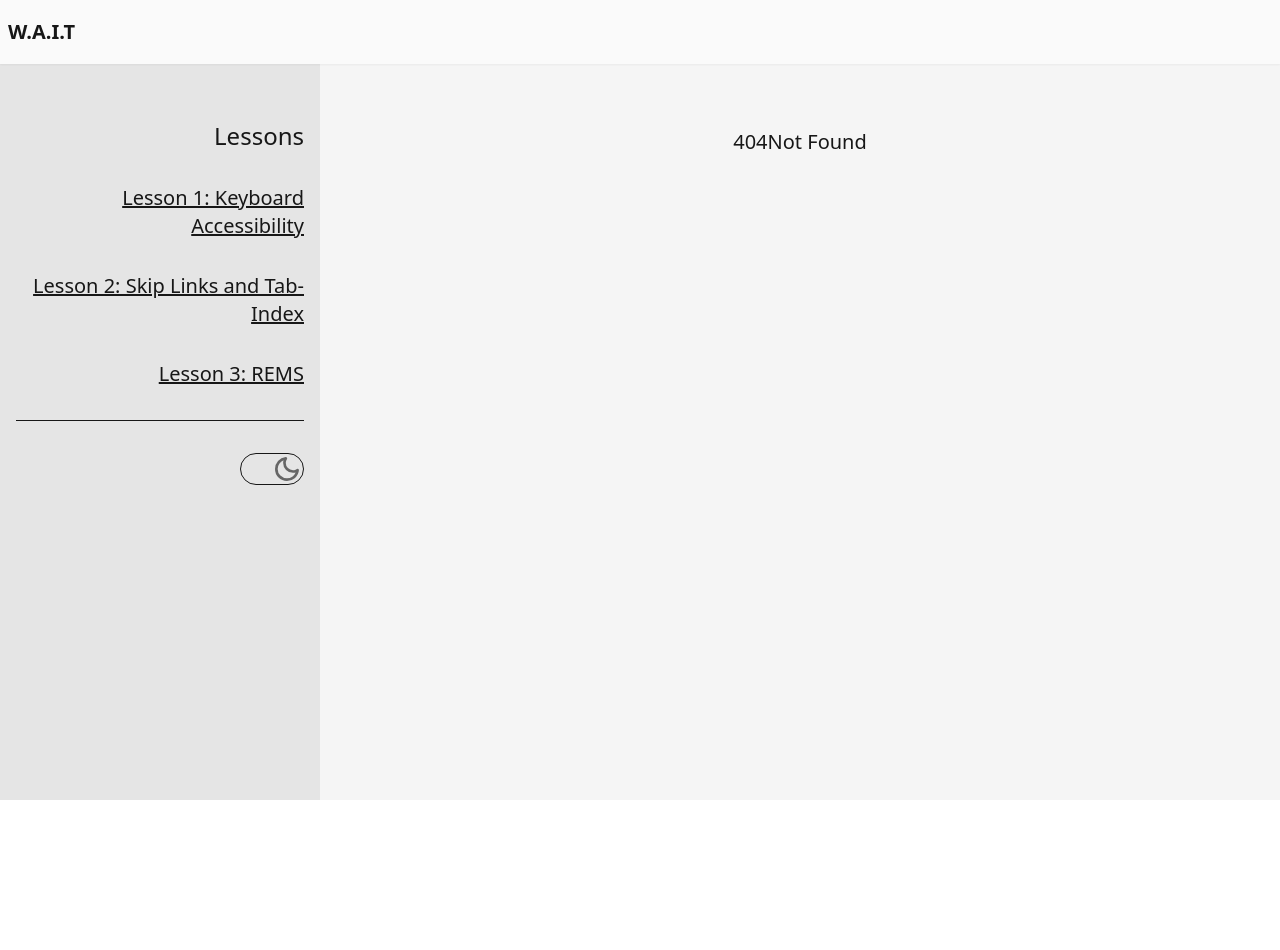
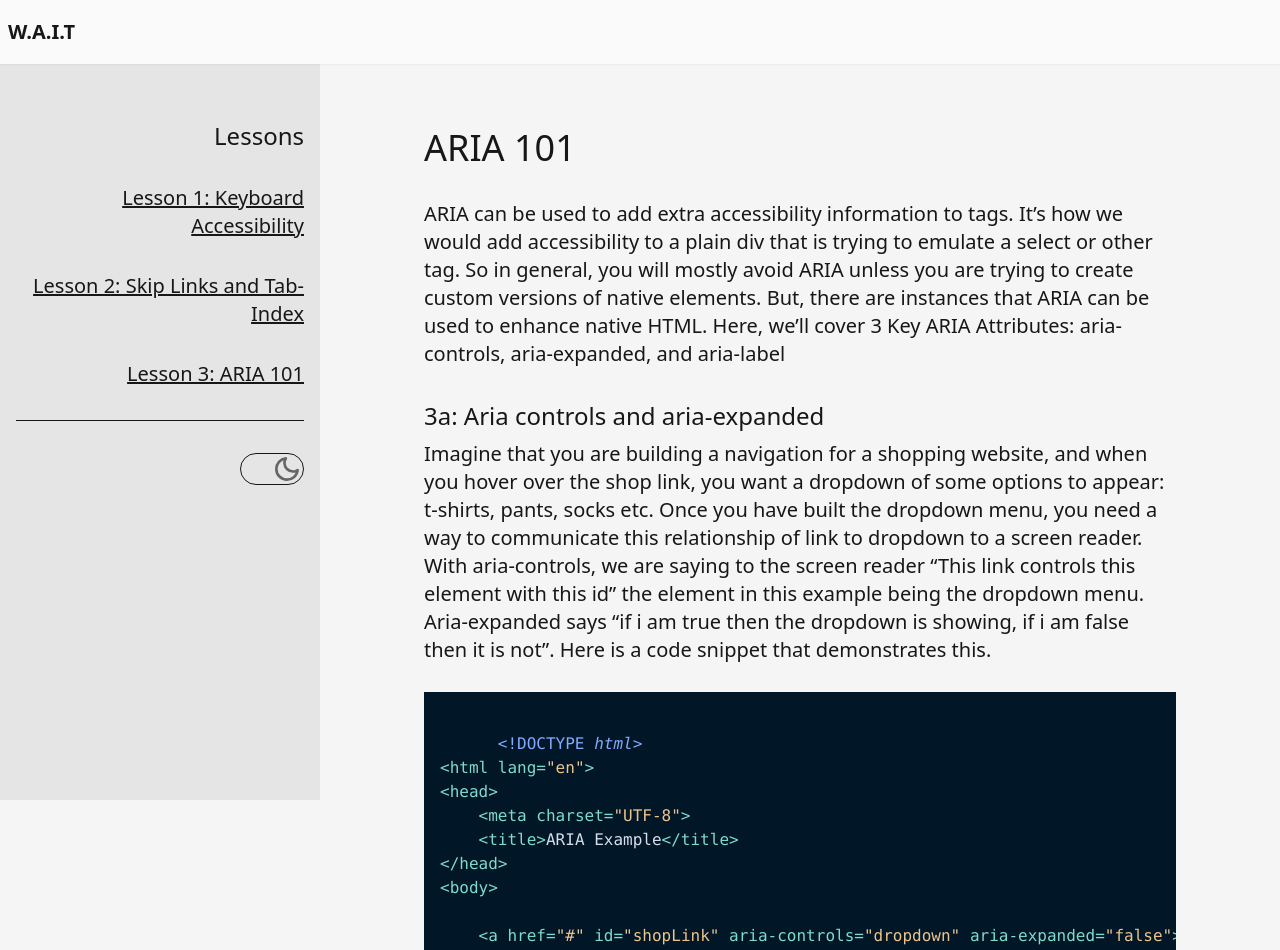
Before and after one commit to joayo13/w3bdojo, a SvelteKit app: page /lessons/lesson-3 in a window 1280 px wide. Before the commit this address had no page. Shown: the top 950 px of the page. Before the commit the page ends 800 px from the top, so only its background shows below. Built offline with nearby package versions, Linux system fonts and the light colour scheme.

Commit message:
lesson 3 complete

```diff
--- a/src/routes/+layout.svelte
+++ b/src/routes/+layout.svelte
@@ -61,7 +61,7 @@
 			<a href="/lessons/lesson-2">Lesson 2: Skip Links and Tab-Index</a>
 		</li>
 		<li>
-			<a href="/lessons/lesson-3">Lesson 3: REMS</a>
+			<a href="/lessons/lesson-3">Lesson 3: ARIA 101</a>
 		</li>
 		<div class="h-px w-full bg-neutral-900 dark:bg-neutral-200"></div>
 		<button
@@ -109,7 +109,7 @@
 				<a href="/lessons/lesson-2">Lesson 2: Skip Links And Tab-Index</a>
 			</li>
 			<li>
-				<a href="/lessons/lesson-3">Lesson 3: REMS</a>
+				<a href="/lessons/lesson-3">Lesson 3: ARIA 101</a>
 			</li>
 			<div class="h-px w-full bg-neutral-900 dark:bg-neutral-200"></div>
 			<button
--- /dev/null
+++ b/src/routes/lessons/lesson-3/+page.svelte
@@ -0,0 +1,86 @@
+<script>
+	import CodeBlock from '../../../components/CodeBlock.svelte';
+	import LessonLink from '../../../components/LessonLink.svelte';
+	import Quiz from '../../../components/Quiz.svelte';
+	import RadioGroup from '../../../components/RadioGroup.svelte';
+	let isSubmitted = $state(false);
+    const jsCode = `document.getElementById('shopLink').addEventListener('mouseover', function() {
+      const dropdown = document.getElementById('dropdown');
+      const expanded = this.getAttribute('aria-expanded') === 'true';
+      dropdown.style.display = expanded ? 'none' : 'block';
+      this.setAttribute('aria-expanded', expanded ? 'false' : 'true');
+  });`;
+
+  // The full HTML snippet
+  const codeSnippet = `<!DOCTYPE html>
+<html lang="en">
+<head>
+    <meta charset="UTF-8">
+    <title>ARIA Example</title>
+</head>
+<body>
+
+    <a href="#" id="shopLink" aria-controls="dropdown" aria-expanded="false">Shop</a>
+    <ul id="dropdown" style="display:none;">
+        <li>T-shirts</li>
+        <li>Pants</li>
+        <li>Socks</li>
+    </ul>
+
+    <script>
+        ${jsCode}
+    <\/script>
+</body>
+</html>`;
+</script>
+
+<h1 class="text-4xl">ARIA 101</h1>
+<p class="mt-8">
+	ARIA can be used to add extra accessibility information to tags. It’s how we would add accessibility to a plain div that is trying to emulate a select or other tag. So in general, you will mostly avoid ARIA unless you are trying to create custom versions of native elements. But, there are instances that ARIA can be used to enhance native HTML. Here, we’ll cover 3 Key ARIA Attributes: aria-controls, aria-expanded, and aria-label
+</p>
+<h2 class="mt-8 text-2xl">3a: Aria controls and aria-expanded</h2>
+<p class="mt-2">
+	Imagine that you are building a navigation for a shopping website, and when you hover over the shop link, you want a dropdown of some options to appear: t-shirts, pants, socks etc. Once you have built the dropdown menu, you need a way to communicate this relationship of link to dropdown to a screen reader. With aria-controls, we are saying to the screen reader “This link controls this element with this id” the element in this example being the dropdown menu. Aria-expanded says “if i am true then the dropdown is showing, if i am false then it is not”. Here is a code snippet that demonstrates this.
+
+</p>
+<CodeBlock language="html" code={codeSnippet} />
+<h2 class="mt-8 text-2xl">Aria Label</h2>
+<p class="mt-2">
+	If you’ve ever had a window popup when on a website, you’ll have likely seen the common convention of a X button in the top corner of the popup, that will close the popup upon being clicked. For a screen reader, it wouldn’t be able to decipher what the image of an x would be. It would therefore have no meaning and just be some button. It would be useful if we could have a message for screen readers that will say that this button closes the window. This is where we’d use aria-label. This is nice and simple. Just add the aria-label attribute to your element and fill it in with text such as “Close Popup”.
+</p>
+<Quiz bind:isSubmitted
+	><RadioGroup
+		name="When should you add an aria-label to something?"
+		options={[
+			'When it is aria',
+			'When it needs to swap places with another element',
+			'When a screen reader needs additional info',
+			'All of the above'
+		]}
+		correctAnswer="When it needs to swap places with another element"
+		{isSubmitted}
+	/>
+	<RadioGroup
+		name="What does aria-controls do?"
+		options={[
+			'Controls my arias',
+			'Indicates which element id this element is controlling',
+			'Indicates which element class this element is controlling',
+			'None of the above'
+		]}
+		correctAnswer="Indicates which element id this element is controlling"
+		{isSubmitted}
+	/>
+    <RadioGroup
+		name="What does aria-expanded do?"
+		options={[
+			'Controls my arias',
+			'Indicates whether an element is open or expanded',
+			'Expands my arias',
+			'All of the above'
+		]}
+		correctAnswer="Indicates whether an element is open or expanded"
+		{isSubmitted}
+	/>
+</Quiz>
+<LessonLink href="/lessons/lesson-4" text="Start Lesson 4" />
```
